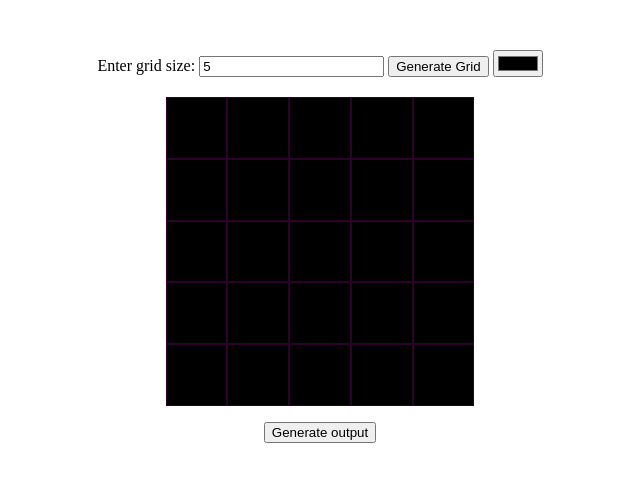
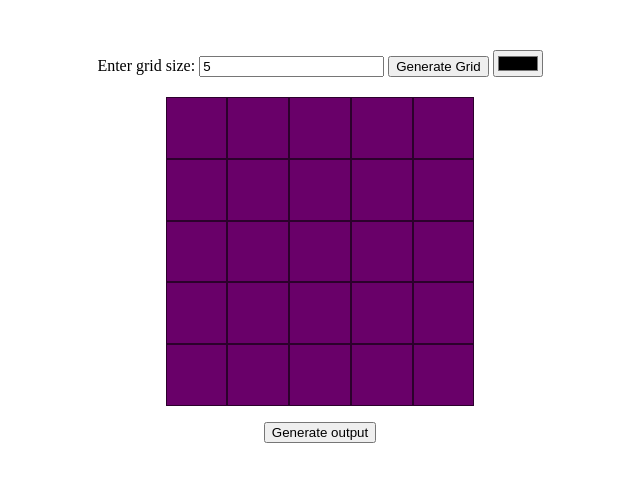
Before and after one commit to team-epsilon-ftw/hackventure-weekly-challenge-1-design-grid, a plain HTML site: page index.html in a window 1280 px wide. Both pictures are taken after typing "5" into the empty fields and a click on the button "Generate Grid". Shown: the whole page, without its empty margins (320-960 px from the left). Drawn offline with Linux system fonts and the light colour scheme.

Commit message:
final commit

```diff
--- a/script.js
+++ b/script.js
@@ -1,7 +1,7 @@
 document.getElementById("generate").addEventListener("click", generateGrid);
 let lock = 0;
-let defaultRGB = hexToRGB("#000000");
-let defaultHEX = "#000000";
+let defaultRGB = hexToRGB("#690069");
+let defaultHEX = "#690069";
 
 function generateGrid() {
   const numberInput = document.getElementById("number").value;
--- a/styles.css
+++ b/styles.css
@@ -41,7 +41,7 @@ textarea {
 .cell {
   display: inline-block;
   border: 1px solid #2c012c;
-  background-color: #420042;
+  background-color: #690069;
   margin: 0;
   outline: 0;
   vertical-align: top; /* Add this line */
```
